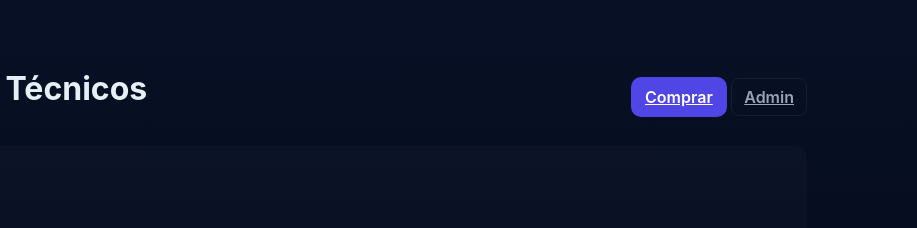
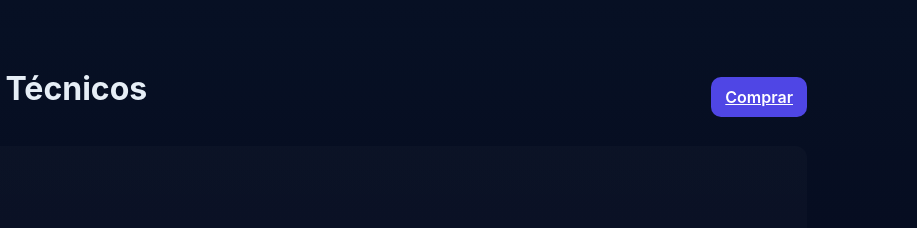
Before and after one commit to eduardo-luciano/EL, a plain HTML site: page vitrine.html in a window 1280 px wide. Shown: the top 228 px of the page, 363-1280 px from the left. Drawn offline with Linux system fonts and the light colour scheme.

Commit message:
Update vitrine.html

```diff
--- a/vitrine.html
+++ b/vitrine.html
@@ -1 +1 @@
-<!doctype html><html lang="pt"><head><meta charset="utf-8"><meta name="viewport" content="width=device-width,initial-scale=1"><title>Vitrine</title><link rel="stylesheet" href="style.css"></head><body><div class="container"><div class="header"><div class="brand"><img src="logo.png" alt="logo"><div><h1>EL Serviços Técnicos</h1><div class="small">Vitrine</div></div></div><div><a class="btn" href="vendas.html">Comprar</a> <a class="btn btn-ghost" href="login.html">Admin</a></div></div><main><section class="card"><h2>Destaques</h2><div id="vitrineGrid" class="grid" style="margin-top:12px"></div></section></main><div class="footer">© EL Serviços Técnicos</div></div><script src="db.js"></script><script src="app.js"></script><script>function render(){const arr=DB.all();const el=document.getElementById('vitrineGrid');el.innerHTML=arr.map(p=>`<div class="produto"><img src="${p.image||('https://via.placeholder.com/320x180?text='+encodeURIComponent(p.name))}" alt="${p.name}"><h3>${p.name}</h3><div class="preco">${formatKz(p.price)}</div><p class="small">Categoria: ${p.category||'—'}</p></div>`).join('');}render();</script></body></html>
+<!doctype html><html lang="pt"><head><meta charset="utf-8"><meta name="viewport" content="width=device-width,initial-scale=1"><title>Vitrine</title><link rel="stylesheet" href="style.css"></head><body><div class="container"><div class="header"><div class="brand"><img src="logo.png" alt="logo"><div><h1>EL Serviços Técnicos</h1><div class="small">Vitrine</div></div></div><div><a class="btn" href="vendas.html">Comprar</a></div></div><main><section class="card"><h2>Destaques</h2><div id="vitrineGrid" class="grid" style="margin-top:12px"></div></section></main><div class="footer">© EL Serviços Técnicos</div></div><script src="db.js"></script><script src="app.js"></script><script>function render(){const arr=DB.all();const el=document.getElementById('vitrineGrid');el.innerHTML=arr.map(p=>`<div class="produto"><img src="${p.image||('https://via.placeholder.com/320x180?text='+encodeURIComponent(p.name))}" alt="${p.name}"><h3>${p.name}</h3><div class="preco">${formatKz(p.price)}</div><p class="small">Categoria: ${p.category||'—'}</p></div>`).join('');}render();</script></body></html>
```
